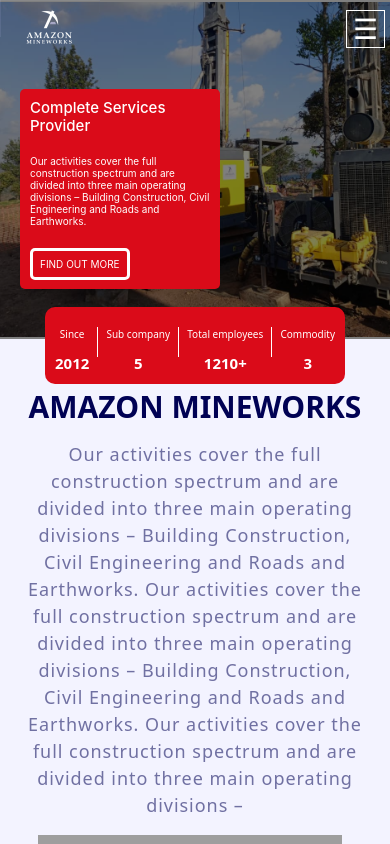
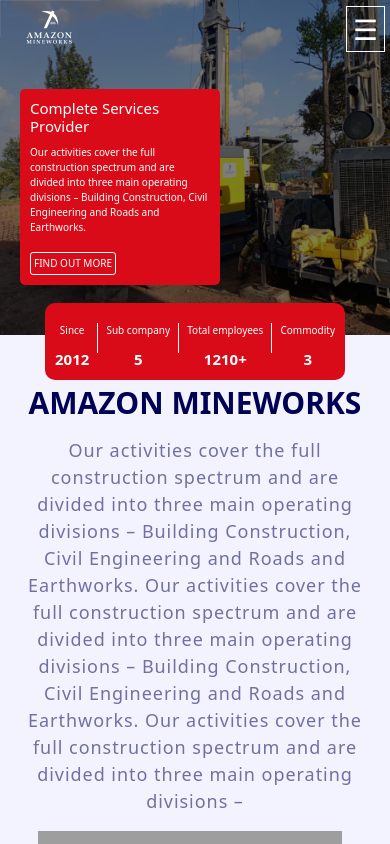
Before and after one commit to kwayummari/amazon-mineworks, a React (Create React App) app: page / in a window 390 px wide. Shown: the top 844 px of the page. Built offline with nearby package versions, Linux system fonts and the light colour scheme; grey boxes are pictures that could not be loaded.

Commit message:
fixed bpttom neck

```diff
--- a/src/styles/Header.module.scss
+++ b/src/styles/Header.module.scss
@@ -4,7 +4,8 @@
   background-position: center;
   color: #fff;
   padding: 0 60px 202px 0;
-  font: 400 20px Jacques Francois, -apple-system, Roboto, Helvetica, sans-serif;
+  font-size: 20px;
+  font-weight: 400;
   animation: zoomEffect 10s ease-in-out infinite;
 
   &::before {
@@ -130,8 +131,6 @@
   z-index: 4;
 }
 
-
-
 .drawer {
   position: fixed;
   top: 0;
@@ -147,11 +146,6 @@
   color: #fff;
 }
 
-.drawerOpen {
-  right: 0;
-  color: #fff;
-  z-index: 3;
-}
 .logo {
   aspect-ratio: 1.7;
   object-fit: contain;
@@ -281,17 +275,17 @@
   }
 
   .heroDescription {
-    margin-top: 20px;
+    margin-top: 10px;
   }
 
   .ctaButton {
-    border-radius: 5px;
-    margin-top: 5px;
-    padding: 7px 7px;
-    border: 3px solid #fff;
+    border-radius: 3px;
+    margin-top: 1px;
+    padding: 3px 3px;
+    border: 1px solid #fff;
     background: none;
     color: #fff;
-    font: inherit;
+    font-size: 10px;
     cursor: pointer;
   }
 }
```
